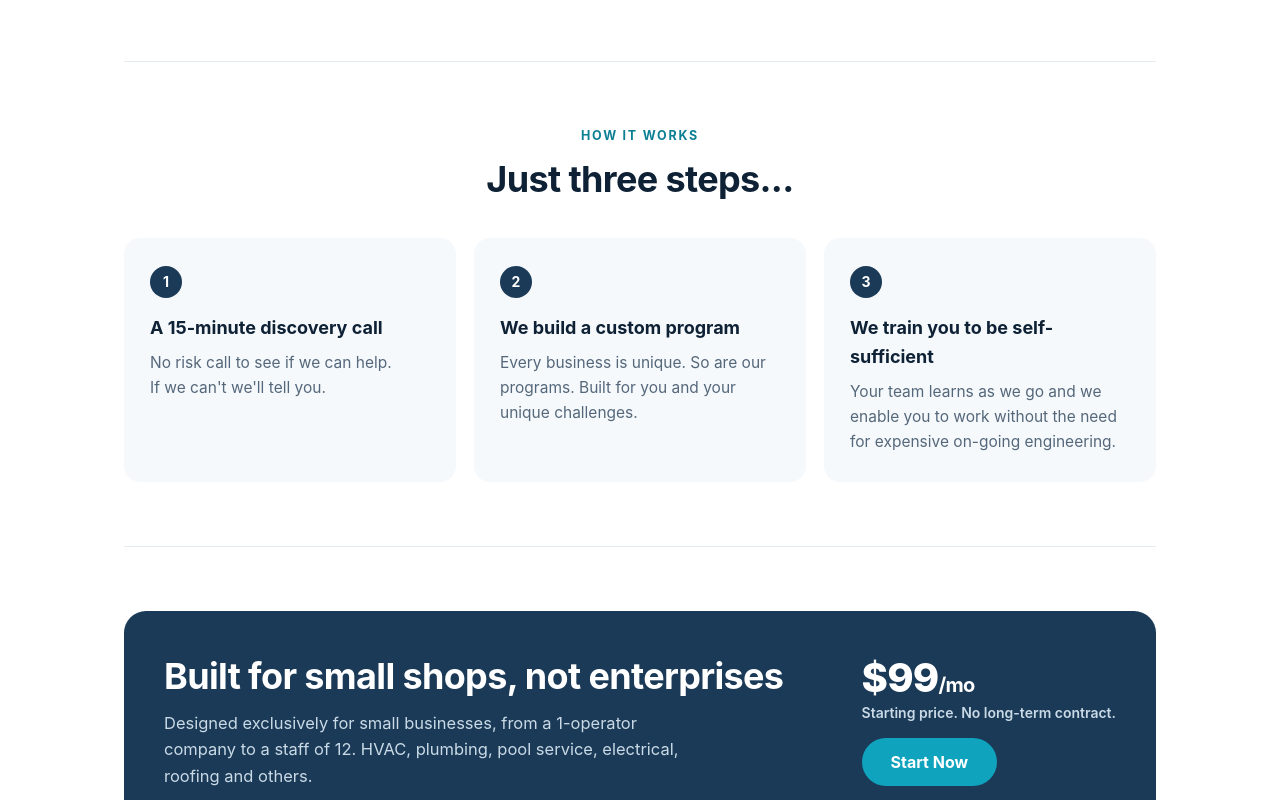
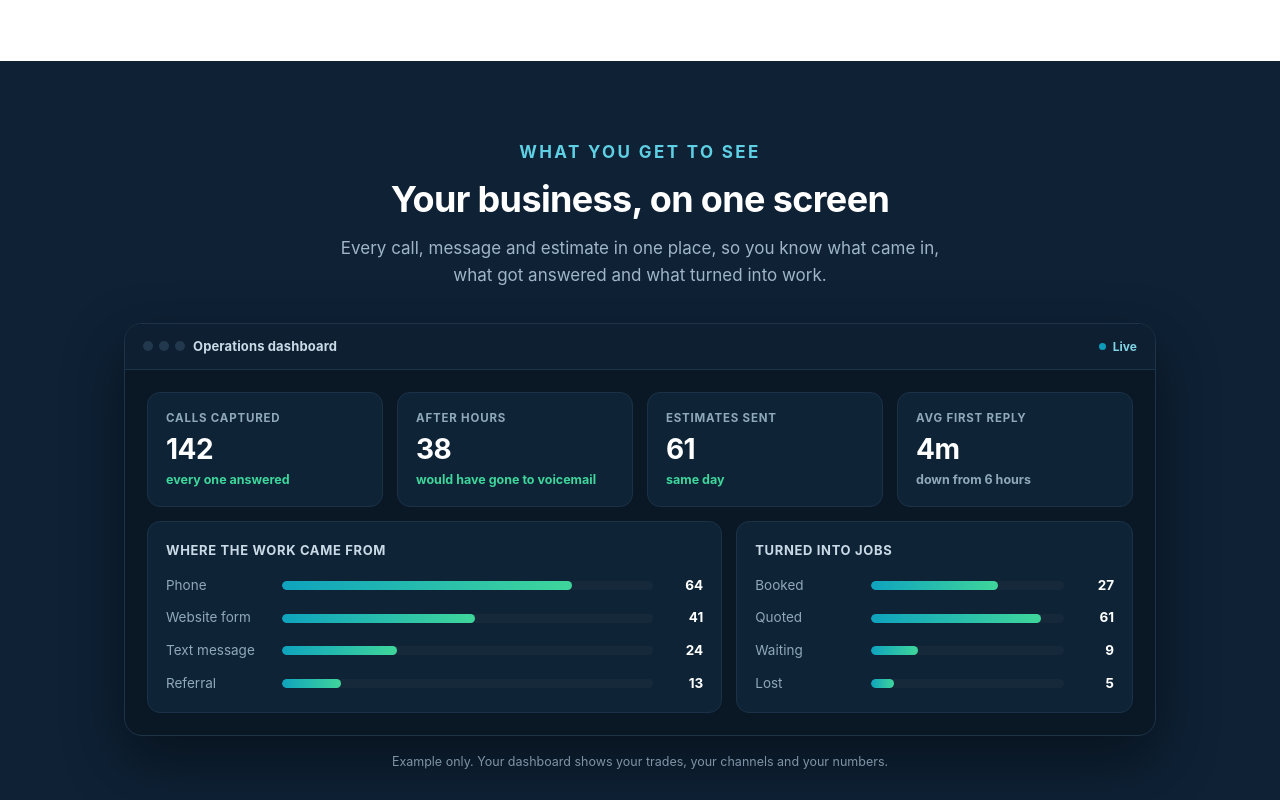
Before and after one commit to bbgraz/jcgops-site, a plain HTML site: page index.html in a window 1280 px wide. Shown: the part 1640-2440 px from the top of the page. Drawn offline with Linux system fonts and the light colour scheme.

Commit message:
Replace the watermark with an example client dashboard band between What we do and How it works, built in HTML so it stays sharp and editable

```diff
--- a/index.html
+++ b/index.html
@@ -60,27 +60,45 @@
     .btn-lg{padding:15px 28px;font-size:16px}
 
 
-    /* ===== TEXTURE: the command-center canvas, faint, bleeding off the right edge ===== */
-    .hero{position:relative}
-    /* ===== TEXTURE: the command-center canvas, feathered into the page ===== */
-    #what{position:relative; overflow:hidden}
-    #what > *:not(.texture){position:relative; z-index:1}
-    .texture{
-      position:absolute; top:-90px; right:-170px; width:860px; max-width:none;   /* <-- MOVE IT: top/right/width */
-      pointer-events:none; user-select:none; z-index:0;
-      opacity:.46;   /* <-- DIAL THE TEXTURE HERE: .20 whisper, .46 present, .65 bold */
-      /* A soft blob: fully solid only at the middle, gone well before every edge,
-         so it dissolves into the page instead of ending in a straight line. */
-      -webkit-mask-image:radial-gradient(closest-side at 62% 45%, #000 0%, rgba(0,0,0,.88) 28%, rgba(0,0,0,.45) 52%, rgba(0,0,0,.14) 72%, transparent 88%);
-      mask-image:radial-gradient(closest-side at 62% 45%, #000 0%, rgba(0,0,0,.88) 28%, rgba(0,0,0,.45) 52%, rgba(0,0,0,.14) 72%, transparent 88%);
-      animation:drift 52s ease-in-out infinite alternate;
+
+    /* ===== EXAMPLE DASHBOARD BAND (dark, sits between "What we do" and "How it works") ===== */
+    .dash-band{background:var(--ink); border:none; padding:0; margin:0}
+    .dash-band .wrap{padding-top:64px; padding-bottom:64px}
+    .dash-head{text-align:center; margin-bottom:34px}
+    .dash-head .eyebrow{color:#5FD0E4}
+    .dash-head h2{color:#fff}
+    .dash-head p{color:#9FB6C7; max-width:620px; margin:14px auto 0; font-size:17px}
+    .dash{background:#0A1826; border:1px solid #1E3347; border-radius:18px; overflow:hidden;
+      box-shadow:0 24px 60px rgba(0,0,0,.45)}
+    .dash-bar{display:flex; align-items:center; gap:8px; padding:12px 18px; border-bottom:1px solid #1E3347; background:#0D1F30}
+    .dot3{display:flex; gap:6px}
+    .dot3 i{width:10px; height:10px; border-radius:50%; background:#22394D; display:block}
+    .dash-title{color:#C9DAE6; font-size:13px; font-weight:650; letter-spacing:.01em}
+    .dash-live{margin-left:auto; display:inline-flex; align-items:center; gap:7px; color:#7FD3E4; font-size:12px; font-weight:650}
+    .dash-live b{width:7px; height:7px; border-radius:50%; background:#0FA3BE; display:block; animation:pulse 2.4s ease-in-out infinite}
+    @keyframes pulse{0%,100%{opacity:1}50%{opacity:.35}}
+    .dash-body{padding:22px}
+    .tiles{display:grid; grid-template-columns:repeat(4,1fr); gap:14px}
+    .tile{background:#0E2436; border:1px solid #1B3147; border-radius:13px; padding:16px 18px}
+    .tile .k{color:#8FA8BB; font-size:11.5px; font-weight:650; letter-spacing:.07em; text-transform:uppercase}
+    .tile .v{color:#fff; font-size:28px; font-weight:750; letter-spacing:-.02em; margin-top:8px; line-height:1}
+    .tile .d{font-size:12.5px; font-weight:650; margin-top:7px}
+    .up{color:#3FD69B} .flat{color:#8FA8BB}
+    .dash-lower{display:grid; grid-template-columns:1.45fr 1fr; gap:14px; margin-top:14px}
+    .panel-dk{background:#0E2436; border:1px solid #1B3147; border-radius:13px; padding:18px}
+    .panel-dk h4{margin:0 0 14px; color:#C9DAE6; font-size:13px; font-weight:700; letter-spacing:.05em; text-transform:uppercase}
+    .rows{display:grid; gap:11px}
+    .row{display:flex; align-items:center; gap:12px; font-size:13.5px; color:#B9CCDB}
+    .row .name{width:104px; flex:none; color:#8FA8BB}
+    .row .track{display:block; flex:1; height:9px; border-radius:6px; background:#16293B; overflow:hidden}
+    .row .fill{display:block; height:9px; border-radius:6px; background:linear-gradient(90deg,#0FA3BE,#3FD69B)}
+    .row .num{width:38px; text-align:right; color:#fff; font-weight:700; flex:none}
+    .dash-note{margin-top:16px; text-align:center; color:#7E93A6; font-size:12.5px}
+    @media (max-width:900px){
+      .tiles{grid-template-columns:repeat(2,1fr)}
+      .dash-lower{grid-template-columns:1fr}
+      .dash-band .wrap{padding-top:48px; padding-bottom:48px}
     }
-    @keyframes drift{
-      from{transform:translate3d(0,0,0) scale(1)}
-      to{transform:translate3d(-24px,14px,0) scale(1.035)}
-    }
-    @media (prefers-reduced-motion: reduce){ .texture{animation:none} }
-    @media (max-width:1180px){ .texture{display:none} }
 
     /* Hero */
     .hero{padding:72px 0 56px;text-align:center}
@@ -108,7 +126,7 @@
     .g3{grid-template-columns:repeat(3,1fr)}
     .g2{grid-template-columns:repeat(2,1fr)}
     .card{background:#fff;border:1px solid var(--line);border-radius:var(--radius);padding:26px}
-    .card.soft{background:rgba(245,249,252,.88);border-color:transparent;backdrop-filter:blur(2px)}
+    .card.soft{background:var(--soft);border-color:transparent}
     .card h3{margin:16px 0 0;font-size:18.5px;line-height:1.3;letter-spacing:-.01em;font-weight:700}
     .card p{margin:9px 0 0;color:var(--muted);font-size:15.5px}
     .icon{width:42px;height:42px;border-radius:11px;background:var(--soft2);color:var(--navy);
@@ -228,7 +246,6 @@
 
     <!-- ========== 4. WHAT WE DO: four cards ========== -->
     <section id="what">
-      <img class="texture" src="canvas.jpg" alt="" aria-hidden="true" width="1150" height="840" loading="lazy" decoding="async">
       <div class="center">
         <p class="eyebrow">What we do for you</p>
         <h2>Simple systems to keep business moving</h2>
@@ -257,6 +274,56 @@
         </article>
       </div>
     </section>
+
+
+    <!-- ========== 4b. EXAMPLE DASHBOARD: illustrative, not a real customer ========== -->
+  </div>
+  <section class="dash-band">
+    <div class="wrap">
+      <div class="dash-head">
+        <p class="eyebrow">What you get to see</p>
+        <h2>Your business, on one screen</h2>
+        <p>Every call, message and estimate in one place, so you know what came in, what got answered and what turned into work.</p>
+      </div>
+      <div class="dash">
+        <div class="dash-bar">
+          <span class="dot3"><i></i><i></i><i></i></span>
+          <span class="dash-title">Operations dashboard</span>
+          <span class="dash-live"><b></b> Live</span>
+        </div>
+        <div class="dash-body">
+          <div class="tiles">
+            <div class="tile"><div class="k">Calls captured</div><div class="v">142</div><div class="d up">every one answered</div></div>
+            <div class="tile"><div class="k">After hours</div><div class="v">38</div><div class="d up">would have gone to voicemail</div></div>
+            <div class="tile"><div class="k">Estimates sent</div><div class="v">61</div><div class="d up">same day</div></div>
+            <div class="tile"><div class="k">Avg first reply</div><div class="v">4m</div><div class="d flat">down from 6 hours</div></div>
+          </div>
+          <div class="dash-lower">
+            <div class="panel-dk">
+              <h4>Where the work came from</h4>
+              <div class="rows">
+                <div class="row"><span class="name">Phone</span><span class="track"><span class="fill" style="width:78%"></span></span><span class="num">64</span></div>
+                <div class="row"><span class="name">Website form</span><span class="track"><span class="fill" style="width:52%"></span></span><span class="num">41</span></div>
+                <div class="row"><span class="name">Text message</span><span class="track"><span class="fill" style="width:31%"></span></span><span class="num">24</span></div>
+                <div class="row"><span class="name">Referral</span><span class="track"><span class="fill" style="width:16%"></span></span><span class="num">13</span></div>
+              </div>
+            </div>
+            <div class="panel-dk">
+              <h4>Turned into jobs</h4>
+              <div class="rows">
+                <div class="row"><span class="name">Booked</span><span class="track"><span class="fill" style="width:66%"></span></span><span class="num">27</span></div>
+                <div class="row"><span class="name">Quoted</span><span class="track"><span class="fill" style="width:88%"></span></span><span class="num">61</span></div>
+                <div class="row"><span class="name">Waiting</span><span class="track"><span class="fill" style="width:24%"></span></span><span class="num">9</span></div>
+                <div class="row"><span class="name">Lost</span><span class="track"><span class="fill" style="width:12%"></span></span><span class="num">5</span></div>
+              </div>
+            </div>
+          </div>
+        </div>
+      </div>
+      <p class="dash-note">Example only. Your dashboard shows your trades, your channels and your numbers.</p>
+    </div>
+  </section>
+  <div class="wrap">
 
     <!-- ========== 5. HOW IT WORKS: the three steps ========== -->
     <section id="how">
```
Also changed, not shown: canvas.jpg (deleted).
